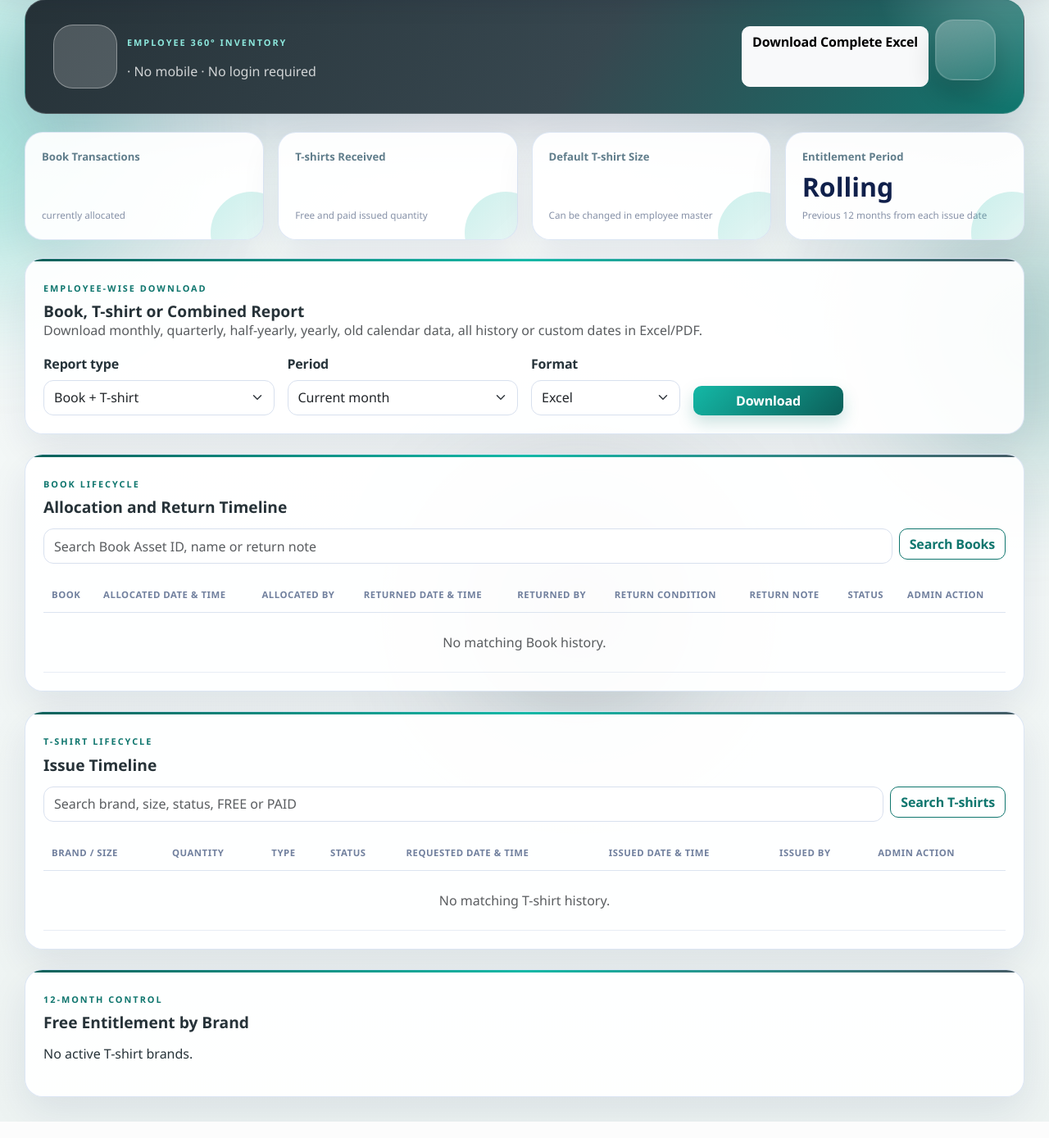
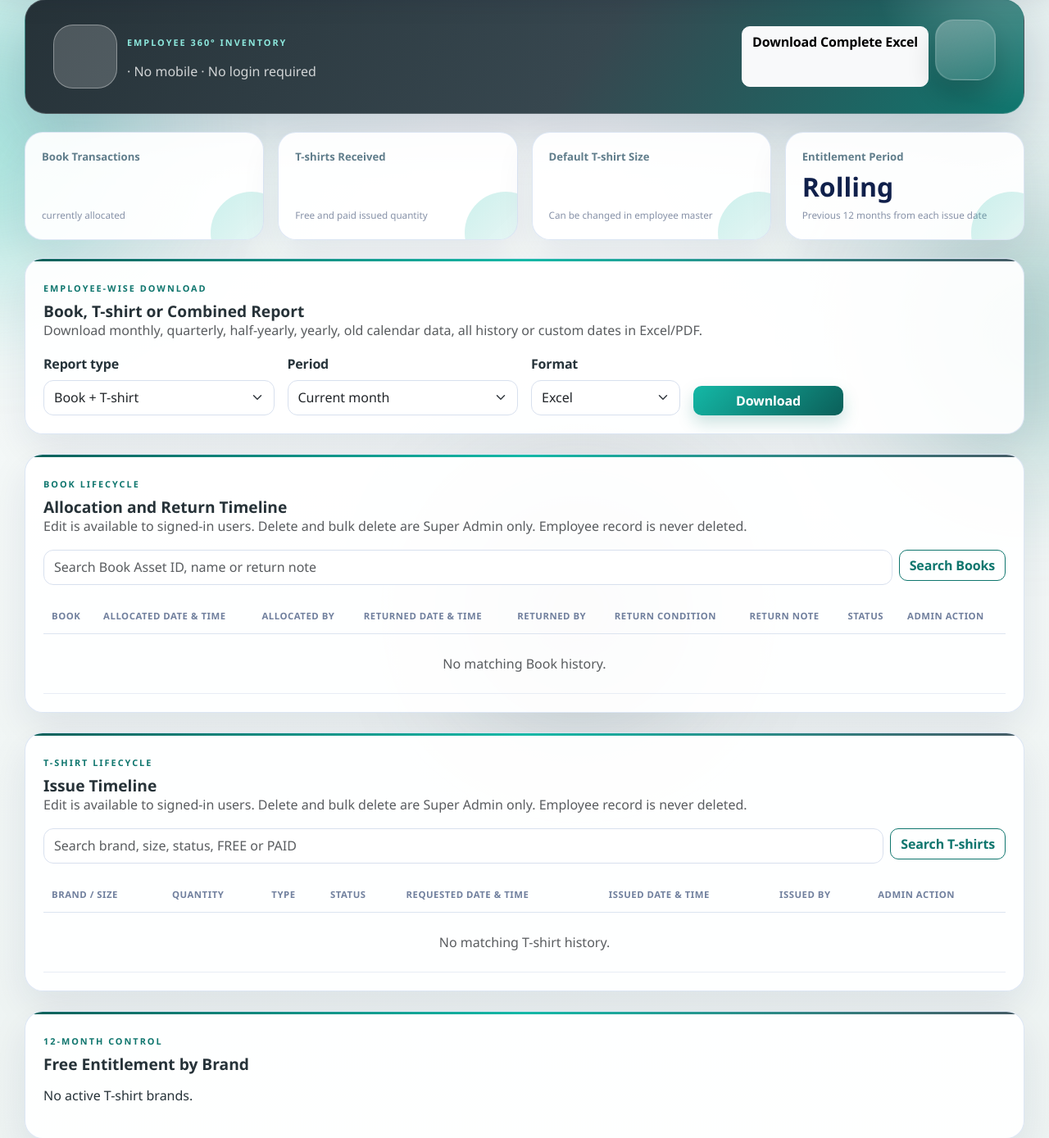
Before and after one commit to sagarkerhalkar/NextToppers_Inventory_book-T-Shirt, a Django app: template templates/inventory/employees/history.html in a window 1280 px wide. Shown: the part 96-1485 px from the top of the page at 82% size. Run offline with Django 5.2, Linux system fonts and the light colour scheme; the template is opened without the code that fills it, so the values that code supplies are empty; some libraries are stand-ins or nearby versions.

Commit message:
ui: show transaction delete controls only to super admin

```diff
--- a/templates/inventory/employees/history.html
+++ b/templates/inventory/employees/history.html
@@ -6,7 +6,7 @@
 <div class="content-card premium-card" data-feature="employee-book-entry-controls-v2">
   <div class="section-title">
     <div><span class="eyebrow">BOOK LIFECYCLE</span><h2>Allocation and Return Timeline</h2>
-    {% if user.role == 'ADMIN' or user.role == 'SUPER_ADMIN' %}<p class="text-muted mb-0">Admin controls: edit one Book entry, delete one Book entry, or select multiple Book entries and bulk delete them. Employee record is never deleted.</p>{% endif %}</div>
+    <p class="text-muted mb-0">Edit is available to signed-in users. Delete and bulk delete are Super Admin only. Employee record is never deleted.</p></div>
   </div>
   <form class="row g-2 mb-3" method="get">
     <div class="col"><input name="book_q" value="{{ book_query }}" class="form-control" placeholder="Search Book Asset ID, name or return note"></div>
@@ -14,7 +14,7 @@
     <div class="col-auto"><button class="btn btn-outline-primary">Search Books</button></div>
   </form>
 
-  {% if user.role == 'ADMIN' or user.role == 'SUPER_ADMIN' %}
+  {% if user.role == 'SUPER_ADMIN' %}
   <form method="post" action="{% url 'inventory:employee_book_transactions_bulk_delete' employee.pk %}" onsubmit="return confirm('Delete all selected Book transaction entries? The employee will NOT be deleted.');">
     {% csrf_token %}
     <div class="d-flex justify-content-between align-items-center gap-2 flex-wrap mb-2">
@@ -24,13 +24,13 @@
   {% endif %}
   <div class="table-responsive"><table class="table align-middle">
     <thead><tr>
-      {% if user.role == 'ADMIN' or user.role == 'SUPER_ADMIN' %}<th><input type="checkbox" class="form-check-input" onclick="document.querySelectorAll('.book-entry-check').forEach(x=>x.checked=this.checked)" title="Select all Book entries on this page"></th>{% endif %}
+      {% if user.role == 'SUPER_ADMIN' %}<th><input type="checkbox" class="form-check-input" onclick="document.querySelectorAll('.book-entry-check').forEach(x=>x.checked=this.checked)" title="Select all Book entries on this page"></th>{% endif %}
       <th>Book</th><th>Allocated Date & Time</th><th>Allocated By</th><th>Returned Date & Time</th><th>Returned By</th><th>Return Condition</th><th>Return Note</th><th>Status</th><th>Admin Action</th>
     </tr></thead>
     <tbody>
     {% for item in book_history %}
       <tr>
-        {% if user.role == 'ADMIN' or user.role == 'SUPER_ADMIN' %}<td><input type="checkbox" class="form-check-input book-entry-check" name="book_transaction_ids" value="{{ item.pk }}"></td>{% endif %}
+        {% if user.role == 'SUPER_ADMIN' %}<td><input type="checkbox" class="form-check-input book-entry-check" name="book_transaction_ids" value="{{ item.pk }}"></td>{% endif %}
         <td><strong>{{ item.book.asset_id }}</strong><small class="d-block text-muted">{{ item.book.name }}</small></td>
         <td>{{ item.allocated_at|date:'d M Y, h:i:s A' }}</td>
         <td>{{ item.allocated_by.employee_id|default:'-' }}</td>
@@ -39,20 +39,20 @@
         <td>{{ item.get_return_condition_display|default:'-' }}</td>
         <td>{{ item.return_note|default:'-' }}</td>
         <td>{% if item.is_active %}<span class="status-pill live">Currently Allocated</span>{% else %}<span class="status-pill healthy">Returned</span>{% endif %}</td>
-        <td>{% if user.role == 'ADMIN' or user.role == 'SUPER_ADMIN' %}<div class="d-flex flex-wrap gap-1"><a class="btn btn-sm btn-outline-secondary" href="{% url 'inventory:book_allocation_edit' item.pk %}">Edit Book Entry</a><a class="btn btn-sm btn-outline-danger" href="{% url 'inventory:book_allocation_delete' item.pk %}">Delete Book Entry</a></div>{% endif %}</td>
+        <td><div class="d-flex flex-wrap gap-1"><a class="btn btn-sm btn-outline-secondary" href="{% url 'inventory:book_allocation_edit' item.pk %}">Edit Book Entry</a>{% if user.role == 'SUPER_ADMIN' %}<a class="btn btn-sm btn-outline-danger" href="{% url 'inventory:book_allocation_delete' item.pk %}">Delete Book Entry</a>{% endif %}</div></td>
       </tr>
     {% empty %}
       <tr><td colspan="10" class="text-center text-muted py-4">No matching Book history.</td></tr>
     {% endfor %}
     </tbody>
   </table></div>
-  {% if user.role == 'ADMIN' or user.role == 'SUPER_ADMIN' %}</form>{% endif %}
+  {% if user.role == 'SUPER_ADMIN' %}</form>{% endif %}
   {% include 'inventory/includes/pagination.html' with page_obj=book_pagination.page_obj page_size=book_pagination.page_size page_parameter=book_pagination.page_parameter size_parameter=book_pagination.size_parameter page_query=book_pagination.page_query %}
 </div>
 <div class="content-card premium-card mt-4" data-feature="employee-tshirt-entry-controls-v2">
   <div class="section-title">
     <div><span class="eyebrow">T-SHIRT LIFECYCLE</span><h2>Issue Timeline</h2>
-    {% if user.role == 'ADMIN' or user.role == 'SUPER_ADMIN' %}<p class="text-muted mb-0">Admin controls: edit one T-shirt entry, delete one T-shirt entry, or select multiple T-shirt entries and bulk delete them. Employee record is never deleted.</p>{% endif %}</div>
+    <p class="text-muted mb-0">Edit is available to signed-in users. Delete and bulk delete are Super Admin only. Employee record is never deleted.</p></div>
   </div>
   <form class="row g-2 mb-3" method="get">
     <input type="hidden" name="book_q" value="{{ book_query }}">
@@ -60,7 +60,7 @@
     <div class="col-auto"><button class="btn btn-outline-primary">Search T-shirts</button></div>
   </form>
 
-  {% if user.role == 'ADMIN' or user.role == 'SUPER_ADMIN' %}
+  {% if user.role == 'SUPER_ADMIN' %}
   <form method="post" action="{% url 'inventory:employee_tshirt_transactions_bulk_delete' employee.pk %}" onsubmit="return confirm('Delete all selected T-shirt transaction entries? Issued stock will be restored. The employee will NOT be deleted.');">
     {% csrf_token %}
     <div class="d-flex justify-content-between align-items-center gap-2 flex-wrap mb-2">
@@ -70,13 +70,13 @@
   {% endif %}
   <div class="table-responsive"><table class="table align-middle">
     <thead><tr>
-      {% if user.role == 'ADMIN' or user.role == 'SUPER_ADMIN' %}<th><input type="checkbox" class="form-check-input" onclick="document.querySelectorAll('.tshirt-entry-check').forEach(x=>x.checked=this.checked)" title="Select all T-shirt entries on this page"></th>{% endif %}
+      {% if user.role == 'SUPER_ADMIN' %}<th><input type="checkbox" class="form-check-input" onclick="document.querySelectorAll('.tshirt-entry-check').forEach(x=>x.checked=this.checked)" title="Select all T-shirt entries on this page"></th>{% endif %}
       <th>Brand / Size</th><th>Quantity</th><th>Type</th><th>Status</th><th>Requested Date & Time</th><th>Issued Date & Time</th><th>Issued By</th><th>Admin Action</th>
     </tr></thead>
     <tbody>
     {% for item in tshirt_history %}
       <tr>
-        {% if user.role == 'ADMIN' or user.role == 'SUPER_ADMIN' %}<td><input type="checkbox" class="form-check-input tshirt-entry-check" name="tshirt_transaction_ids" value="{{ item.pk }}"></td>{% endif %}
+        {% if user.role == 'SUPER_ADMIN' %}<td><input type="checkbox" class="form-check-input tshirt-entry-check" name="tshirt_transaction_ids" value="{{ item.pk }}"></td>{% endif %}
         <td><strong>{{ item.stock.brand.name }}</strong><small class="d-block text-muted">Size {{ item.stock.size }}</small></td>
         <td>{{ item.quantity }}</td>
         <td>{{ item.get_issue_type_display }}</td>
@@ -84,14 +84,14 @@
         <td>{{ item.requested_at|date:'d M Y, h:i:s A' }}</td>
         <td>{% if item.issued_at %}{{ item.issued_at|date:'d M Y, h:i:s A' }}{% else %}-{% endif %}</td>
         <td>{{ item.issued_by.employee_id|default:'-' }}</td>
-        <td>{% if user.role == 'ADMIN' or user.role == 'SUPER_ADMIN' %}<div class="d-flex flex-wrap gap-1"><a class="btn btn-sm btn-outline-secondary" href="{% url 'inventory:tshirt_allocation_edit' item.pk %}">Edit T-shirt Entry</a><a class="btn btn-sm btn-outline-danger" href="{% url 'inventory:tshirt_allocation_delete' item.pk %}">Delete T-shirt Entry</a></div>{% endif %}</td>
+        <td><div class="d-flex flex-wrap gap-1"><a class="btn btn-sm btn-outline-secondary" href="{% url 'inventory:tshirt_allocation_edit' item.pk %}">Edit T-shirt Entry</a>{% if user.role == 'SUPER_ADMIN' %}<a class="btn btn-sm btn-outline-danger" href="{% url 'inventory:tshirt_allocation_delete' item.pk %}">Delete T-shirt Entry</a>{% endif %}</div></td>
       </tr>
     {% empty %}
       <tr><td colspan="9" class="text-center text-muted py-4">No matching T-shirt history.</td></tr>
     {% endfor %}
     </tbody>
   </table></div>
-  {% if user.role == 'ADMIN' or user.role == 'SUPER_ADMIN' %}</form>{% endif %}
+  {% if user.role == 'SUPER_ADMIN' %}</form>{% endif %}
   {% include 'inventory/includes/pagination.html' with page_obj=tshirt_pagination.page_obj page_size=tshirt_pagination.page_size page_parameter=tshirt_pagination.page_parameter size_parameter=tshirt_pagination.size_parameter page_query=tshirt_pagination.page_query %}
 </div>
 <div class="content-card premium-card mt-4"><div class="section-title"><div><span class="eyebrow">12-MONTH CONTROL</span><h2>Free Entitlement by Brand</h2></div></div><div class="entitlement-grid">{% for row in entitlement_rows %}<div class="entitlement-card"><b>{{ row.brand.name }}</b><div class="entitlement-ring" style="--percent:{% if row.allowance %}{% widthratio row.used row.allowance 100 %}{% else %}0{% endif %}"><strong>{{ row.remaining }}</strong><small>remaining</small></div><p>{{ row.used }} used of {{ row.allowance }} free</p><div class="entitlement-period">{% if row.custom_period %}Employee period: {{ row.period_start|date:'d M Y' }} to {{ row.period_end|date:'d M Y' }}{% else %}Rolling period: {{ row.period_start|date:'d M Y' }} to {{ row.period_end|date:'d M Y' }}{% endif %}</div></div>{% empty %}<p>No active T-shirt brands.</p>{% endfor %}</div></div>
```
